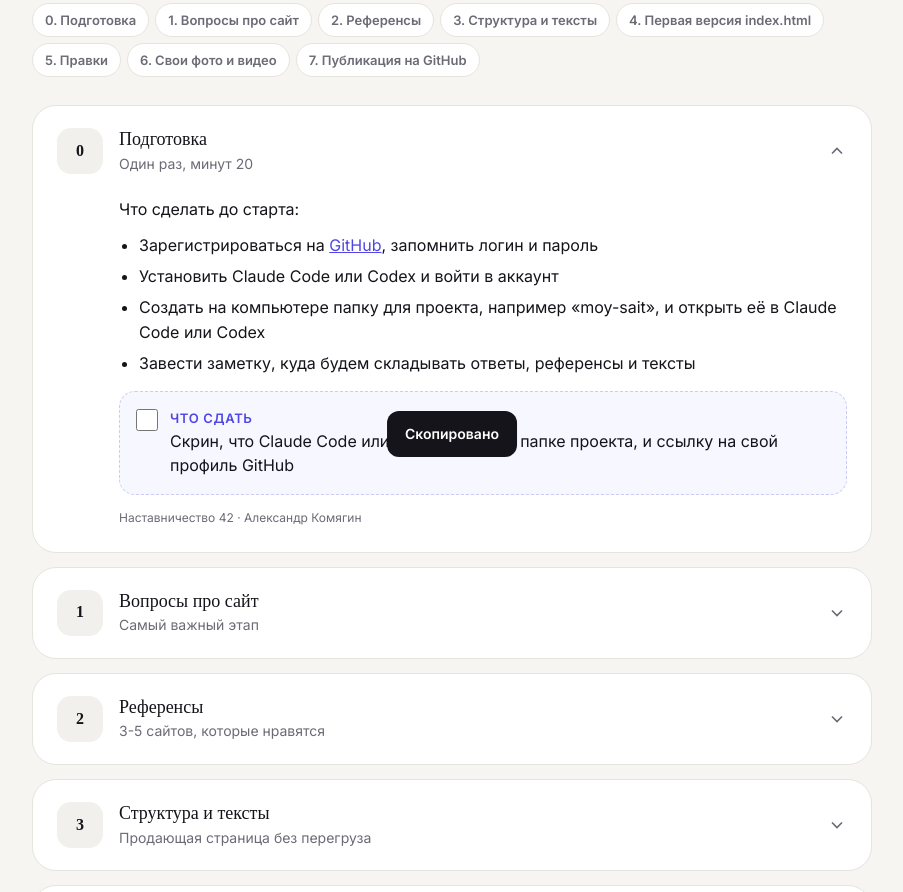
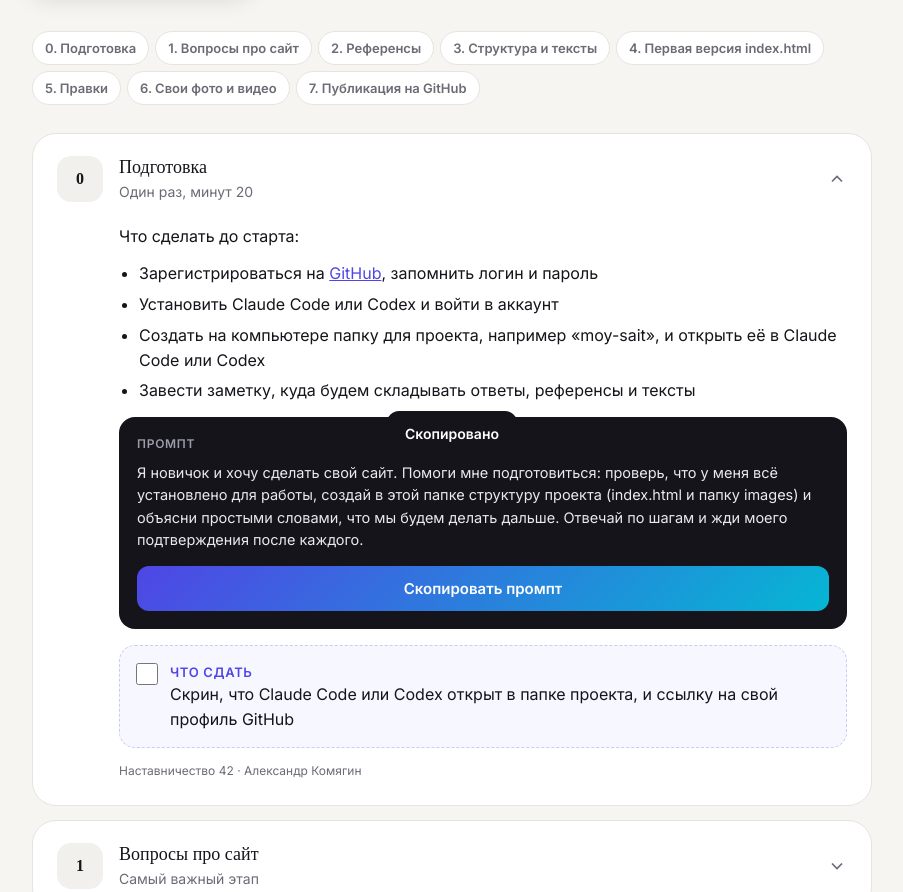
Before and after one commit to olgapuzanova0311-art/ai-assistant-guide, a plain HTML site: page sait-s-nulya/index.html in a window 1280 px wide. Shown: the part 439-1331 px from the top of the page, without its empty margins (188-1091 px from the left). Drawn offline with Linux system fonts and the light colour scheme; a web font is replaced by a local one.

Commit message:
Prompt with copy button on every stage
Co-Authored-By: Claude Opus 5.5 <noreply@anthropic.com>
Claude-Session: https://claude.ai/code/session_01LxRHerYnzyLK4eMkTcUFqf

```diff
--- a/sait-s-nulya/index.html
+++ b/sait-s-nulya/index.html
@@ -50,7 +50,7 @@ h1 em{font-style:normal;background:linear-gradient(90deg,var(--acc),var(--acc2))
 .body li{margin-bottom:6px}
 .prompt{position:relative;background:#14141A;color:#E9E9F0;border-radius:16px;padding:18px 18px 18px;margin:14px 0;font-size:14.5px}
 .prompt small{display:block;color:#9B9BAA;font-size:12px;font-weight:600;letter-spacing:.06em;text-transform:uppercase;margin-bottom:8px}
-.copy{position:absolute;top:12px;right:12px;font:600 12px Inter;background:#2A2A35;color:#fff;border:0;border-radius:10px;padding:7px 10px;cursor:pointer}
+.copy{display:block;width:100%;margin-top:14px;font:600 15px Inter;background:linear-gradient(135deg,var(--acc),var(--acc2));color:#fff;border:0;border-radius:12px;padding:13px;cursor:pointer}.copy:active{transform:scale(.98)}
 .task{display:flex;align-items:flex-start;gap:12px;margin-top:16px;padding:16px;border-radius:16px;background:#F7F7FF;border:1px dashed #C9CCF5;cursor:pointer}
 .task input{width:22px;height:22px;accent-color:var(--ok);flex:none;margin-top:1px;cursor:pointer}
 .task b{display:block;font-size:13px;color:var(--acc);text-transform:uppercase;letter-spacing:.05em}
@@ -80,7 +80,7 @@ footer b{color:var(--ink)}
   <section class="hero">
     <div class="kicker">Наставничество 42 · Александр Комягин</div>
     <h1>Делаем свой сайт <em>с нуля</em></h1>
-    <p class="lead">Идём по 8 этапам, от вопросов про сайт до живой ссылки в интернете. Работаем в Claude Code или Codex, публикуем через GitHub. Отмечайте галочки, прогресс сохранится.</p>
+    <p class="lead">Идём по 8 этапам, от вопросов про сайт до живой ссылки в интернете. Работаем в Claude Code или Codex, публикуем через GitHub. На каждом этапе есть готовый промпт: копируете одной кнопкой и вставляете в свою нейросеть.</p>
     <div class="actions">
       <button class="btn btn-main" onclick="copyAll()">Скопировать весь план</button>
       <button class="btn btn-ghost" onclick="openAll()">Раскрыть все этапы</button>
@@ -101,11 +101,11 @@ footer b{color:var(--ink)}
 
 <script>
 const S=[
-{t:"Подготовка",s:"Один раз, минут 20",h:`<p>Что сделать до старта:</p><ul><li>Зарегистрироваться на <a href="https://github.com" target="_blank">GitHub</a>, запомнить логин и пароль</li><li>Установить Claude Code или Codex и войти в аккаунт</li><li>Создать на компьютере папку для проекта, например «moy-sait», и открыть её в Claude Code или Codex</li><li>Завести заметку, куда будем складывать ответы, референсы и тексты</li></ul>`,d:"Скрин, что Claude Code или Codex открыт в папке проекта, и ссылку на свой профиль GitHub"},
-{t:"Вопросы про сайт",s:"Самый важный этап",h:`<p>Отвечать удобнее голосом: включаете диктовку и рассказываете, как подруге. Чем подробнее, тем лучше получится сайт.</p><ol><li>Чем вы занимаетесь и что продаёте этим сайтом?</li><li>Кто ваш клиент? Опишите живого человека: возраст, чем занят, что болит, чего хочет</li><li>Какой главный результат получит человек после работы с вами?</li><li>Почему стоит выбрать вас: опыт, кейсы, цифры, отзывы, отличия?</li><li>Какое одно главное действие на сайте: заявка, Telegram, покупка, запись?</li><li>Какие сомнения бывают у клиентов перед покупкой?</li><li>Есть ли цены или пакеты, которые хотите показать?</li><li>Какое настроение у сайта: строгий, тёплый, дерзкий, премиальный, лёгкий?</li><li>Есть ли логотип, фирменные цвета, шрифты?</li><li>Ваши контакты и соцсети, куда вести людей</li></ol>`,d:"Ответы на все 10 вопросов (расшифровка голосовых подходит)"},
-{t:"Референсы",s:"3-5 сайтов, которые нравятся",h:`<p>Необязательно из вашей ниши: цвета можно взять с одного сайта, блоки с другого, атмосферу с третьего.</p><p>Где искать: motionsites, Refero, 21st.dev, Dribbble, Behance, сайты любимых брендов.</p><p>К каждому референсу одна строчка, что понравилось: «классный первый экран», «нравятся цвета», «удобно сделаны отзывы».</p>`,d:"3-5 ссылок или скринов с подписями"},
-{t:"Структура и тексты",s:"Продающая страница без перегруза",h:`<p>Один блок, одна мысль, коротко и по делу. Лишние блоки смело убираем.</p><div class="blocks"><div><b>01</b>Первый экран: заголовок, подзаголовок, кнопка CTA</div><div><b>02</b>Боль клиента</div><div><b>03</b>Решение</div><div><b>04</b>Результат, лучше с цифрами</div><div><b>05</b>Почему вы</div><div><b>06</b>Отзывы</div><div><b>07</b>Тарифы или формат</div><div><b>08</b>Частые вопросы</div><div><b>09</b>Финальный призыв и контакты</div></div><p>Чтобы страницу находили в поиске: понятные title и description с ключевыми словами, один заголовок H1, подписи (alt) у картинок, уникальные тексты.</p><div class="prompt"><small>Промпт</small><span>Вот мои ответы про бизнес. Напиши тексты для одностраничного продающего сайта по структуре: первый экран с кнопкой, боль, решение, результат, почему я, отзывы, тарифы, частые вопросы, финальный призыв. Коротко, без воды, простым языком. Отдельно предложи title и description для поиска.</span></div>`,d:"Готовые тексты по блокам плюс title и description"},
-{t:"Первая версия index.html",s:"Собираем сайт одним файлом",h:`<p>Отдаём Claude Code или Codex всё собранное: ответы, референсы, тексты.</p><div class="prompt"><small>Промпт</small><span>Собери современный одностраничный сайт в файле index.html по этим текстам. Стиль ориентируй на референсы. Сайт должен красиво выглядеть и на телефоне, и на компьютере. Добавь мета-теги title и description для поиска. Кнопки ведут в мой Telegram.</span></div><p>Открываем index.html в браузере двойным кликом и смотрим.</p>`,d:"Скрин первой версии сайта"},
+{t:"Подготовка",s:"Один раз, минут 20",h:`<p>Что сделать до старта:</p><ul><li>Зарегистрироваться на <a href="https://github.com" target="_blank">GitHub</a>, запомнить логин и пароль</li><li>Установить Claude Code или Codex и войти в аккаунт</li><li>Создать на компьютере папку для проекта, например «moy-sait», и открыть её в Claude Code или Codex</li><li>Завести заметку, куда будем складывать ответы, референсы и тексты</li></ul><div class="prompt"><small>Промпт</small><span>Я новичок и хочу сделать свой сайт. Помоги мне подготовиться: проверь, что у меня всё установлено для работы, создай в этой папке структуру проекта (index.html и папку images) и объясни простыми словами, что мы будем делать дальше. Отвечай по шагам и жди моего подтверждения после каждого.</span></div>`,d:"Скрин, что Claude Code или Codex открыт в папке проекта, и ссылку на свой профиль GitHub"},
+{t:"Вопросы про сайт",s:"Самый важный этап",h:`<p>Отвечать удобнее голосом: включаете диктовку и рассказываете, как подруге. Чем подробнее, тем лучше получится сайт.</p><ol><li>Чем вы занимаетесь и что продаёте этим сайтом?</li><li>Кто ваш клиент? Опишите живого человека: возраст, чем занят, что болит, чего хочет</li><li>Какой главный результат получит человек после работы с вами?</li><li>Почему стоит выбрать вас: опыт, кейсы, цифры, отзывы, отличия?</li><li>Какое одно главное действие на сайте: заявка, Telegram, покупка, запись?</li><li>Какие сомнения бывают у клиентов перед покупкой?</li><li>Есть ли цены или пакеты, которые хотите показать?</li><li>Какое настроение у сайта: строгий, тёплый, дерзкий, премиальный, лёгкий?</li><li>Есть ли логотип, фирменные цвета, шрифты?</li><li>Ваши контакты и соцсети, куда вести людей</li></ol><p>Проще всего, чтобы нейросеть сама задала эти вопросы:</p><div class="prompt"><small>Промпт</small><span>Ты опытный маркетолог и дизайнер сайтов. Задай мне по очереди, по одному, 10 вопросов, чтобы собрать всё для моего продающего сайта: чем я занимаюсь, кто мой клиент и что у него болит, какой результат он получит, почему выбрать меня, какое главное действие на сайте, какие сомнения у клиентов, цены, настроение сайта, логотип и цвета, контакты. Я буду отвечать голосом, не торопи меня. В конце собери все мои ответы в один аккуратный файл brief.md.</span></div>`,d:"Ответы на все 10 вопросов (расшифровка голосовых подходит)"},
+{t:"Референсы",s:"3-5 сайтов, которые нравятся",h:`<p>Необязательно из вашей ниши: цвета можно взять с одного сайта, блоки с другого, атмосферу с третьего.</p><p>Где искать: motionsites, Refero, 21st.dev, Dribbble, Behance, сайты любимых брендов.</p><p>К каждому референсу одна строчка, что понравилось: «классный первый экран», «нравятся цвета», «удобно сделаны отзывы».</p><div class="prompt"><small>Промпт</small><span>Вот ссылки и скрины сайтов, которые мне нравятся, и что именно в каждом понравилось: [вставьте сюда]. Разбери их и опиши стиль для моего сайта: цвета, шрифты, настроение, как устроен первый экран и блоки. Сохрани это в файл style.md, чтобы опираться на него при сборке сайта.</span></div>`,d:"3-5 ссылок или скринов с подписями"},
+{t:"Структура и тексты",s:"Продающая страница без перегруза",h:`<p>Один блок, одна мысль, коротко и по делу. Лишние блоки смело убираем.</p><div class="blocks"><div><b>01</b>Первый экран: заголовок, подзаголовок, кнопка CTA</div><div><b>02</b>Боль клиента</div><div><b>03</b>Решение</div><div><b>04</b>Результат, лучше с цифрами</div><div><b>05</b>Почему вы</div><div><b>06</b>Отзывы</div><div><b>07</b>Тарифы или формат</div><div><b>08</b>Частые вопросы</div><div><b>09</b>Финальный призыв и контакты</div></div><p>Чтобы страницу находили в поиске: понятные title и description с ключевыми словами, один заголовок H1, подписи (alt) у картинок, уникальные тексты.</p><div class="prompt"><small>Промпт</small><span>Возьми мои ответы из файла brief.md. Напиши тексты для одностраничного продающего сайта по структуре: первый экран с кнопкой, боль, решение, результат, почему я, отзывы, тарифы, частые вопросы, финальный призыв. Коротко, без воды, простым языком. Отдельно предложи title и description для поиска.</span></div>`,d:"Готовые тексты по блокам плюс title и description"},
+{t:"Первая версия index.html",s:"Собираем сайт одним файлом",h:`<p>Отдаём Claude Code или Codex всё собранное: ответы, референсы, тексты.</p><div class="prompt"><small>Промпт</small><span>Возьми мои файлы brief.md и style.md и тексты. Собери современный одностраничный сайт в файле index.html по этим текстам. Стиль ориентируй на референсы. Сайт должен красиво выглядеть и на телефоне, и на компьютере. Добавь мета-теги title и description для поиска. Кнопки ведут в мой Telegram.</span></div><p>Открываем index.html в браузере двойным кликом и смотрим.</p>`,d:"Скрин первой версии сайта"},
 {t:"Правки",s:"5-10 кругов это нормально",h:`<p>Пишем правки конкретно: «сделай заголовок крупнее», «поменяй синий на тёплый бежевый», «убери блок с тарифами».</p><p>Обязательно проверяем:</p><ul><li>как сайт выглядит на телефоне</li><li>все ли кнопки работают и ведут куда нужно</li><li>нет ли опечаток и лишнего текста</li><li>читается ли текст на фоне</li></ul><div class="prompt"><small>Промпт</small><span>Проверь сайт на мобильной версии: ничего не вылезает за экран, кнопки удобно нажимать пальцем, текст читается. Исправь всё, что найдёшь.</span></div>`,d:"Доработанная версия, которая нравится вам самим"},
 {t:"Свои фото и видео",s:"Живое продаёт лучше стоков",h:`<ul><li>ваши фото: портрет, процесс работы, мероприятия</li><li>фото результатов, продукта, кейсов</li><li>скрины отзывов</li><li>короткое видео, если есть</li></ul><p>Складываем всё в папку проекта, в подпапку images. Тяжёлые файлы лучше сжать, иначе сайт будет долго грузиться.</p><div class="prompt"><small>Промпт</small><span>Вставь мои фото из папки images в подходящие блоки сайта, видео поставь на первый экран. Сожми изображения, чтобы сайт быстро загружался, и добавь им подписи alt.</span></div>`,d:"Версия сайта со своими фото и видео"},
 {t:"Публикация на GitHub",s:"Живая ссылка в интернете",h:`<ol><li>Создаём на GitHub новый публичный репозиторий, например moy-sait</li><li>Просим нейросеть загрузить проект и включить GitHub Pages (промпт ниже)</li><li>Через пару минут сайт откроется по ссылке вида имя.github.io/moy-sait</li><li>Проверяем ссылку на телефоне и на компьютере</li></ol><div class="prompt"><small>Промпт</small><span>Загрузи мой проект в репозиторий moy-sait на GitHub и включи GitHub Pages, чтобы сайт открывался по ссылке. Веди меня по шагам и подсказывай, что нажать.</span></div><p>Красивый адрес вроде вашеимя.ru можно купить и подключить позже.</p>`,d:"Ссылку на опубликованный сайт"}
@@ -117,14 +117,14 @@ S.forEach((x,i)=>{
  box.insertAdjacentHTML("beforeend",`<article class="step${i===0?" open":""}" id="s${i}"><div class="head" onclick="tog(${i})"><div class="num">${i}</div><div><h2>${x.t}</h2><p>${x.s}</p></div><svg class="chev" width="20" height="20" viewBox="0 0 24 24" fill="none" stroke="currentColor" stroke-width="2"><path d="m6 9 6 6 6-6"/></svg></div><div class="body">${x.h}<label class="task"><input type="checkbox" onchange="mark(${i},this.checked)"><div><b>Что сдать</b>${x.d}</div></label><div class="sig">Наставничество 42 · Александр Комягин</div></div></article>`);
  map.insertAdjacentHTML("beforeend",`<a href="#s${i}" id="m${i}" onclick="document.getElementById('s${i}').classList.add('open')">${i}. ${x.t}</a>`);
 });
-document.querySelectorAll(".prompt").forEach(p=>{const b=document.createElement("button");b.className="copy";b.textContent="Копировать";b.onclick=()=>cp(p.querySelector("span").innerText,b);p.appendChild(b)});
+document.querySelectorAll(".prompt").forEach(p=>{const b=document.createElement("button");b.className="copy";b.textContent="Скопировать промпт";b.onclick=()=>cp(p.querySelector("span").innerText,b);p.appendChild(b)});
 function tog(i){document.getElementById("s"+i).classList.toggle("open")}
 function openAll(){document.querySelectorAll(".step").forEach(s=>s.classList.add("open"))}
 function mark(i,v){done[i]=v;save();render();if(v&&i<S.length-1){document.getElementById("s"+(i+1)).classList.add("open")}}
 function render(){let n=0;S.forEach((x,i)=>{const on=!!done[i];if(on)n++;document.getElementById("s"+i).classList.toggle("done",on);document.getElementById("m"+i).classList.toggle("done",on);document.querySelector("#s"+i+" .task input").checked=on});
  document.getElementById("bar").style.width=(n/S.length*100)+"%";document.getElementById("pnum").textContent=n+"/"+S.length;document.getElementById("final").classList.toggle("show",n===S.length)}
 function toast(t){const e=document.getElementById("toast");e.textContent=t;e.classList.add("show");setTimeout(()=>e.classList.remove("show"),1600)}
-async function cp(t,b){try{await navigator.clipboard.writeText(t)}catch(e){const a=document.createElement("textarea");a.value=t;document.body.appendChild(a);a.select();document.execCommand("copy");a.remove()}toast("Скопировано");if(b){b.textContent="Готово";setTimeout(()=>b.textContent="Копировать",1500)}}
+async function cp(t,b){try{await navigator.clipboard.writeText(t)}catch(e){const a=document.createElement("textarea");a.value=t;document.body.appendChild(a);a.select();document.execCommand("copy");a.remove()}toast("Скопировано");if(b){b.textContent="Скопировано ✓";setTimeout(()=>b.textContent="Скопировать промпт",1500)}}
 function copyAll(){const tmp=document.createElement("div");let out="СВОЙ САЙТ С НУЛЯ: ПОШАГОВЫЙ ПЛАН\nНаставничество 42 · Александр Комягин\n\n";
  S.forEach((x,i)=>{tmp.innerHTML=x.h;tmp.querySelectorAll("li").forEach(l=>l.prepend("• "));tmp.querySelectorAll("li,p,.blocks div,.prompt").forEach(e=>e.append("\n"));tmp.querySelectorAll(".prompt small").forEach(s=>s.textContent="ПРОМПТ: ");
  out+=`ЭТАП ${i}. ${x.t.toUpperCase()} (${x.s})\n${tmp.innerText.replace(/\n{2,}/g,"\n").trim()}\nЧто сдать: ${x.d}\n\n`});
```
